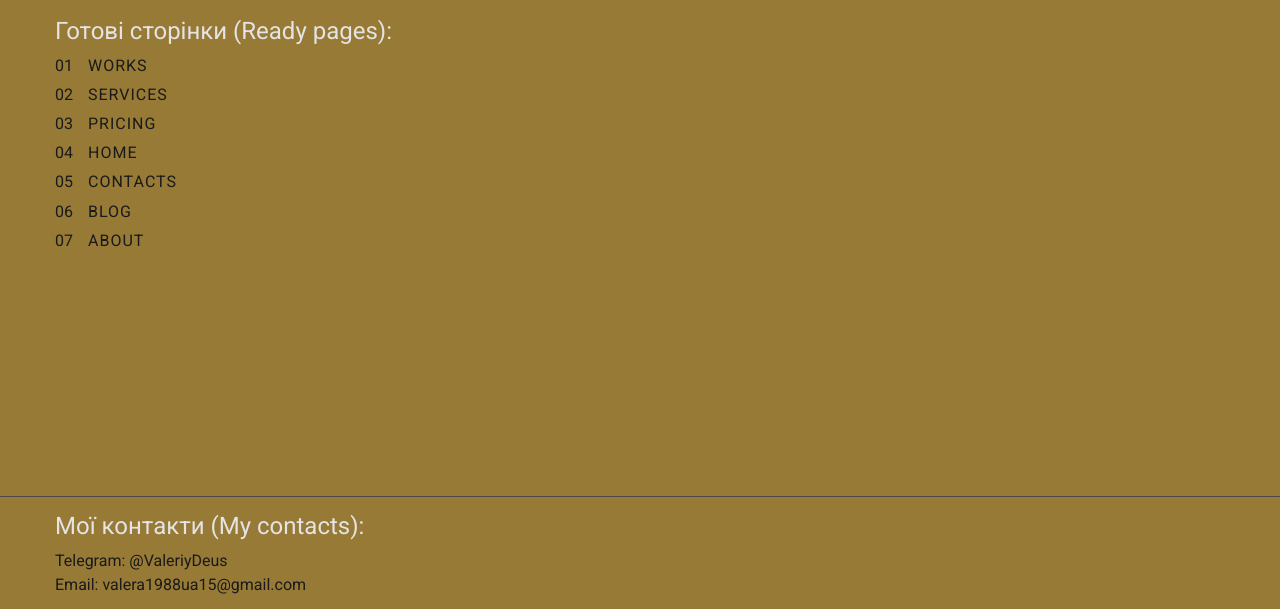
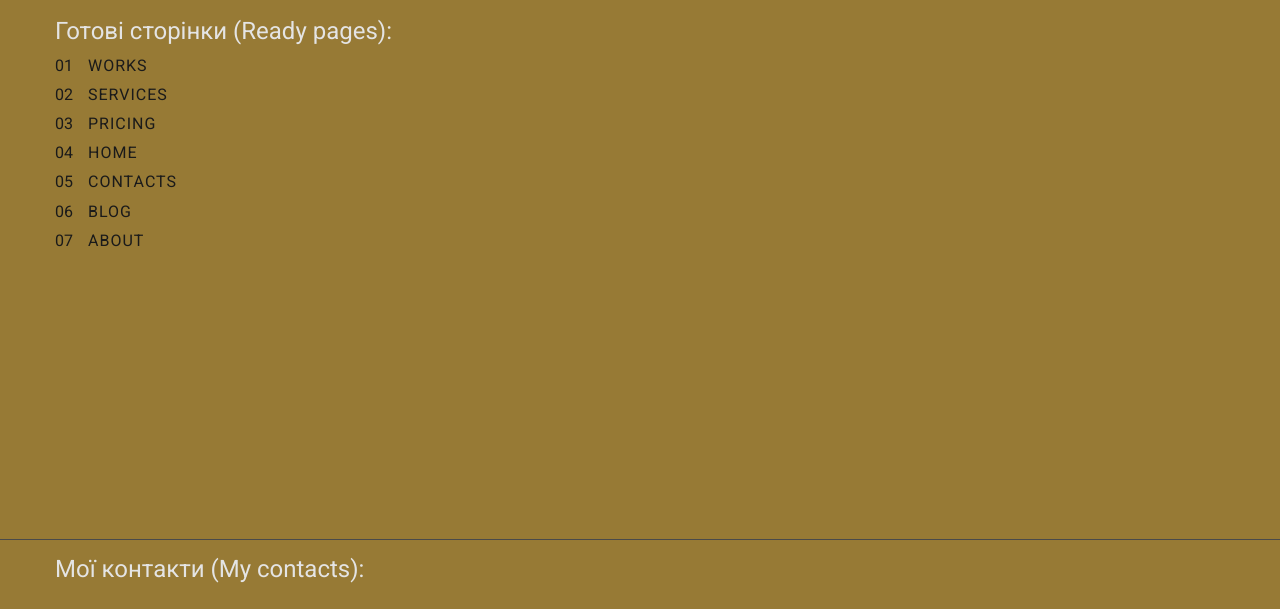
Before and after one commit to valeriyDeus/Arik, a plain HTML site: page arik.html in a window 1280 px wide. Shown: the part 191-800 px from the top of the page. Drawn offline with Linux system fonts and the light colour scheme.

Commit message:
Remove contact details from footer
Removed contact information from the footer.

```diff
--- a/arik.html
+++ b/arik.html
@@ -229,8 +229,6 @@
                 <h4 class="footer__title title">Мої контакти (My contacts):</h4>
                 <div class="footer__body">
                   <div class="footer__contacts">
-                    <p>Telegram: <a href="https://t.me/valeriydeus" target="_blank">@ValeriyDeus</a></p>
-                    <p>Email: <a href="mailto:valera1988ua15@gmail.com">valera1988ua15@gmail.com</a></p>
                   </div>
                 </div>
               </div>
```
